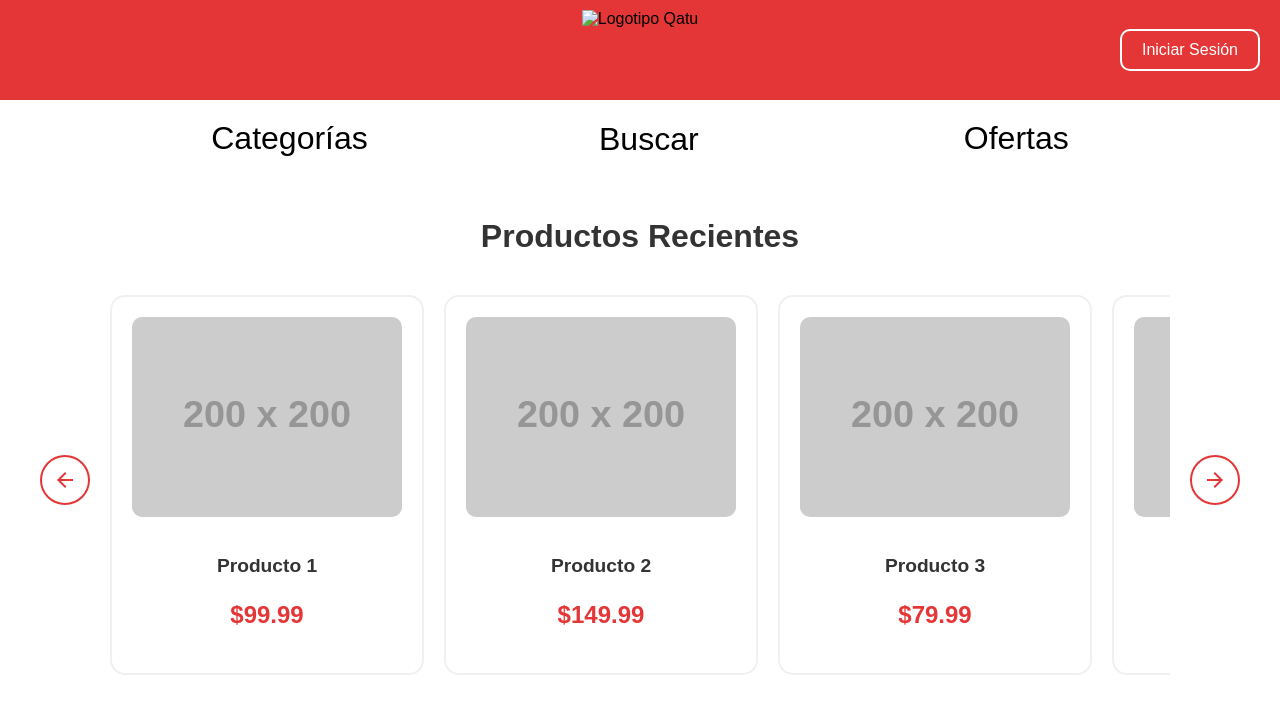
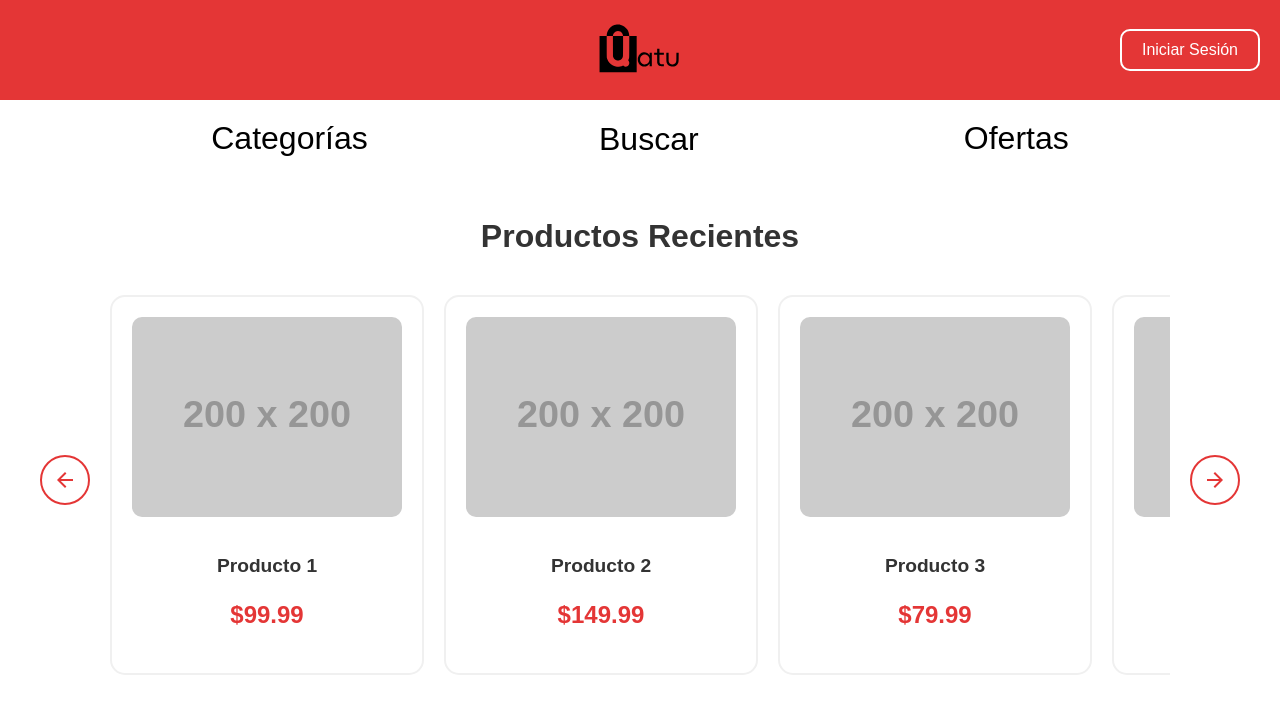
Before and after one commit to MaldonadoGabs/qatu, a website: page index.html in a window 1280 px wide. Drawn offline with Linux system fonts and the light colour scheme; placeholder pictures from the web are drawn by us; a web font is replaced by a local one.

Commit message:
logo qatu en dashboard arreglado

```diff
--- a/index.html
+++ b/index.html
@@ -15,7 +15,7 @@
   <body>
     <header>
       <div id="logo">
-        <img src="./assets/logo-qatu-rojo.png" alt="Logotipo Qatu" />
+        <img src="./assets/qatu.svg" alt="Logotipo Qatu" />
       </div>
       <div id="login">
         <button class="btn-login" onclick="window.location.href='login.html'">
```
